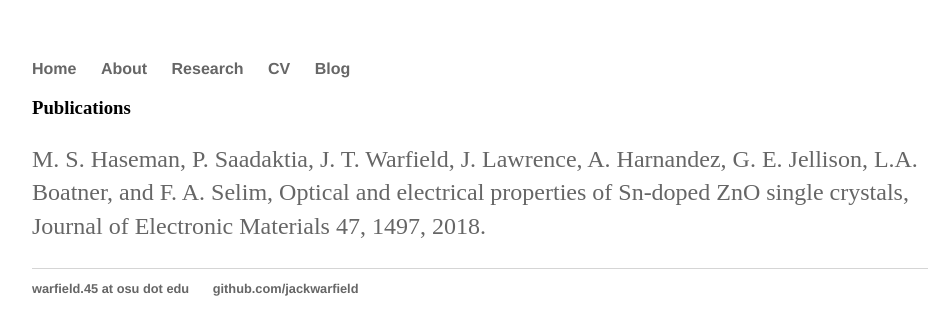
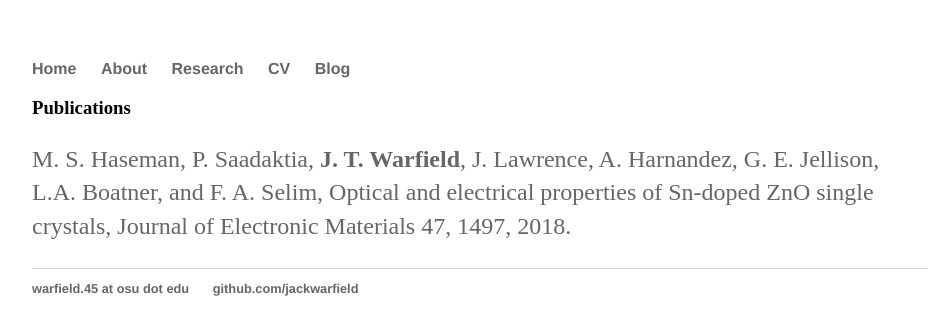
Before and after one commit to jackwarfield/jackwarfield.github.io, a Jekyll site: the page built from research/index.html, in a window 1280 px wide. Shown: the top 335 px of the page, without its empty margins (160-1108 px from the left). Built offline with Jekyll 4.4.1, drawn with Linux system fonts in a browser that asks for light colours.

```diff
--- a/research/index.html
+++ b/research/index.html
@@ -5,6 +5,6 @@ title: Research
 <div class="blurb">
 	<h3>Publications</h3>
 	<p>
-	<a href='https://link.springer.com/article/10.1007%2Fs11664-017-5942-6'>M. S. Haseman, P. Saadaktia, J. T. Warfield, J. Lawrence, A. Harnandez, G. E. Jellison, L.A. Boatner, and F. A. Selim, Optical and electrical properties of Sn-doped ZnO single crystals, Journal of Electronic Materials 47, 1497, 2018.</a>
+	<a href='https://link.springer.com/article/10.1007%2Fs11664-017-5942-6'>M. S. Haseman, P. Saadaktia, <b>J. T. Warfield</b>, J. Lawrence, A. Harnandez, G. E. Jellison, L.A. Boatner, and F. A. Selim, Optical and electrical properties of Sn-doped ZnO single crystals, Journal of Electronic Materials 47, 1497, 2018.</a>
 	</p>
 </div><!-- /.blurb -->
```
Also changed, not shown: 1 other file.
